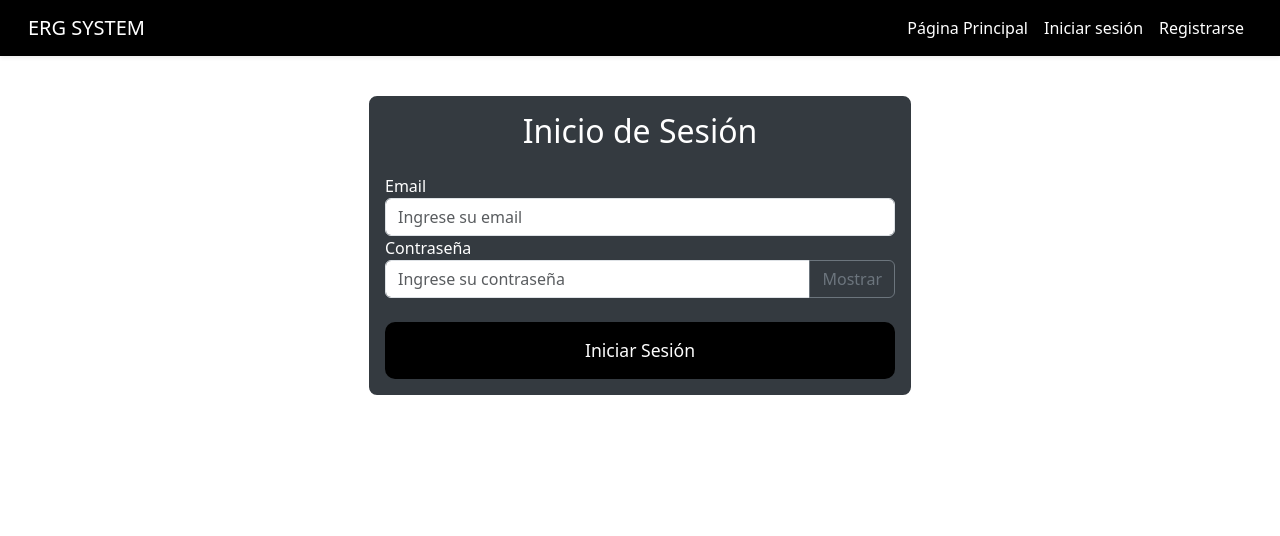
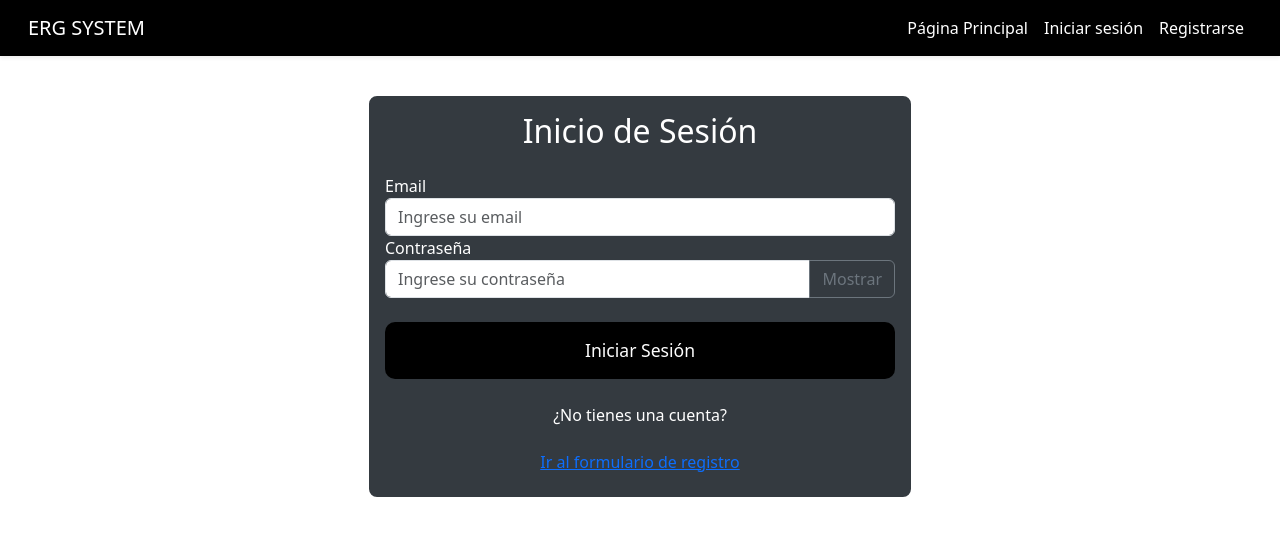
Before and after one commit to enzomcg1/frontend-proyecto, a React (Create React App) app: page /login in a window 1280 px wide. Shown: the top 536 px of the page. Built offline with nearby package versions, Linux system fonts and the light colour scheme.

Commit message:
login corregido

```diff
--- a/src/components/Login.js
+++ b/src/components/Login.js
@@ -20,7 +20,8 @@ const Login = () => {
             const response = await axios.post(`${API_URL}/auth/login`, usuario);
             localStorage.setItem('token', response.data.token);
             alert('Inicio de sesión exitoso');
-            navigate('/pagina-principal'); // Asegúrate de que esta ruta exista en tu router
+            // Redirige y recarga la página para aplicar el token
+            window.location.href = '/pagina-principal';
         } catch (error) {
             console.error('Error al iniciar sesión:', error.response ? error.response.data : error.message);
             alert(`Error al iniciar sesión: ${error.response ? error.response.data.message : error.message}`);
@@ -69,8 +70,18 @@ const Login = () => {
                             </button>
                         </div>
                     </div>
-                    <button type="submit" className="btn btn-primary form-control mt-4">Iniciar Sesión</button>
+                    <button type="submit" className="btn btn-primary form-control mt-4">
+                        Iniciar Sesión
+                    </button>
                 </form>
+
+                {/* Mensaje y botón para registro */}
+                <div className="text-center mt-4">
+                    <p>¿No tienes una cuenta?</p>
+                    <button className="btn btn-link" onClick={() => navigate('/registro')}>
+                        Ir al formulario de registro
+                    </button>
+                </div>
             </div>
         </div>
     );
```
